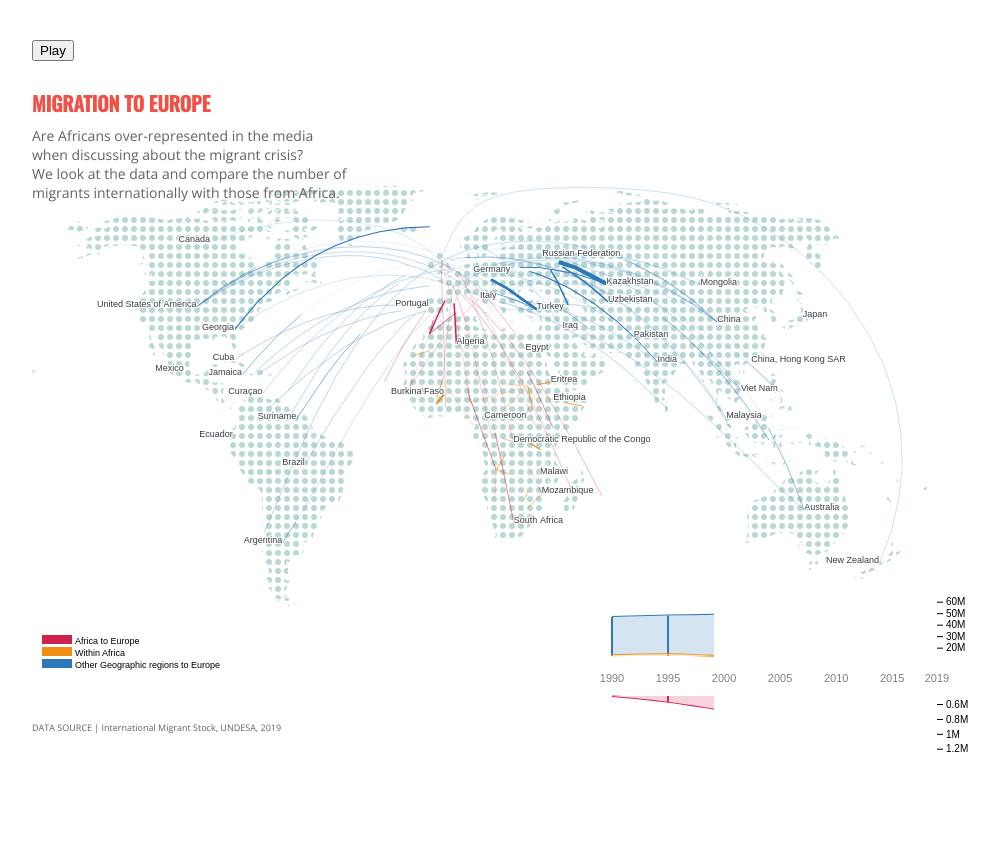
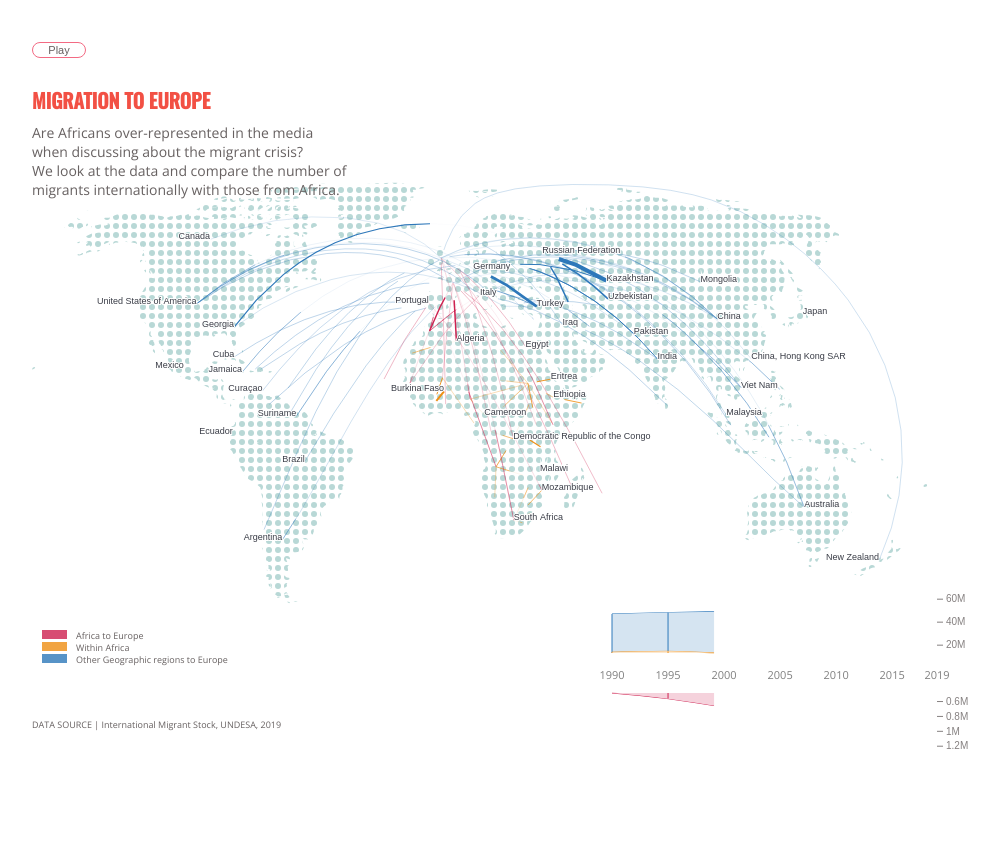
Before and after one commit to michellesutd/idv-final-migrations, a plain HTML site: page index.html in a window 1280 px wide. Shown: the whole page, without its empty margins (158-1157 px from the left). Drawn offline with nearby package versions, Linux system fonts and the light colour scheme; animation ran at ten frames a second.

Commit message:
stylistic change

```diff
--- a/index.html
+++ b/index.html
@@ -19,6 +19,24 @@
       width: 900px;
       max-width: 100%;
       margin: 40px auto;
+    }
+
+    #replay_animation {
+      background-color: white;
+      border: 1.5px solid #F36A83;
+      color: #676161;
+      border-radius: 8px;
+      cursor: pointer;
+      text-align: center;
+      text-decoration: none;
+      display: inline-block;
+      font-size: 11px;
+      width: 6%;
+    }
+
+    #replay_animation:hover {
+      background-color: #F36A83;
+      color: white;
     }
 
     #intro {
--- a/src/LineChart/chart.js
+++ b/src/LineChart/chart.js
@@ -46,7 +46,7 @@ function draw(data, cont, dim, [d3x, d3y], [xValue, yValue], style, mouseOverLin
     main_g.append("path")
       .attr("class", "line")
       .style("fill", "none")
-      .style("stroke-width", 2)
+      .style("stroke-width", 1)
       .style("stroke", style.color)
       .attr("d", line(data));
 
@@ -78,11 +78,9 @@ function draw(data, cont, dim, [d3x, d3y], [xValue, yValue], style, mouseOverLin
         .attr("x2", d3x(xValue(d)))
         .attr("y1", d3y.range()[0])
         .attr("y2", d3y(yValue(d)))
-        .attr("stroke-width", 2)
+        .attr("stroke-width", 1)
         .style("stroke", style.color)
-
     })
-
   }
 
   function drawAxis() {
@@ -91,7 +89,11 @@ function draw(data, cont, dim, [d3x, d3y], [xValue, yValue], style, mouseOverLin
     axis_g.append("g")
       .attr("class", "axis axis--y")
       .attr("transform", "translate(" + (dim.ml + dim.width) + "," + dim.mt + ")")
-      .call(d3.axisRight(d3y).tickFormat(n => numberFormat(n, 2)).ticks(4));
+      .attr("color", "#676161")
+      .attr("opacity", .8)
+      .attr("font-family", "Open Sans")
+
+      .call(d3.axisRight(d3y).tickFormat(n => numberFormat(n, 2)).ticks(3));
     axis_g.select(".axis--y .domain").style("opacity", 0)
 
     function numberFormat(n,d){let x=(''+n).length,p=Math.pow;d=p(10,d);x-=x%3;return Math.round(n*d/p(10,x))/d+" kMBTPE"[x/3]}
--- a/src/MapChart/models/Map/dom.js
+++ b/src/MapChart/models/Map/dom.js
@@ -96,23 +96,25 @@ Dom.setupLegend = function (data, year, svg, dim, colors, mouseOverLinkF) {
   data_arr.forEach((d, i) => {
     const y = dim.height - 12 - 12*i,
       x = 10,
-      w = 30,
+      w = 25,
       h = 9
     const rect = g.appendChild(document.createElementNS("http://www.w3.org/2000/svg","rect"))
     rect.setAttribute("x", x)
-    rect.setAttribute("y", y)
+    rect.setAttribute("y", y-2)
     rect.setAttribute("width", w)
     rect.setAttribute("height", h)
     rect.setAttribute("fill", colors[d.cat])
+    rect.setAttribute("opacity", 0.8)
 
     rect.addEventListener("mouseover", function () {mouseOverLinkF(d.cat);})
     rect.addEventListener("mouseout", function () {mouseOverLinkF(null);})
 
     const text = g.appendChild(document.createElementNS("http://www.w3.org/2000/svg","text"))
-    text.setAttribute("x", x+w+3)
-    text.setAttribute("y", y+h)
-    text.setAttribute("fill", "black")
+    text.setAttribute("x", x+w+9)
+    text.setAttribute("y", y-2+h)
+    text.setAttribute("fill", "#676161")
     text.setAttribute("font-size", h)
+    text.setAttribute("font-family", "Open Sans")
     text.innerHTML = d.label
   })
 
--- a/src/Sliderd3/index.js
+++ b/src/Sliderd3/index.js
@@ -109,17 +109,19 @@ export default function Slider(cont, store) {
         .attr("x", d3x)
         .attr("text-anchor", "middle")
         .attr("font-size", "11px")
-        .style("fill", "grey")
+        .attr("font-family", "Open Sans")
+        .attr("color", "#676161")
+        .attr("opacity", "0.5")
         .text(function (d) {
           return d
         });
 
-      var handle = slider.insert("line", ".track-overlay")
+        var handle = slider.insert("line", ".track-overlay")
         .attr("class", "handle")
-        .attr("y1", -dim.height / 2)
+        .attr("y1", -dim.height / 5)
         .attr("y2", dim.height / 2)
         .attr("stroke-width", 35)
-        .attr("stroke", "rgba(0,0,0,.2)")
+        .attr("stroke", "rgba(25,112,132,.2)")
         .style("opacity", 0)
     }
 
```
